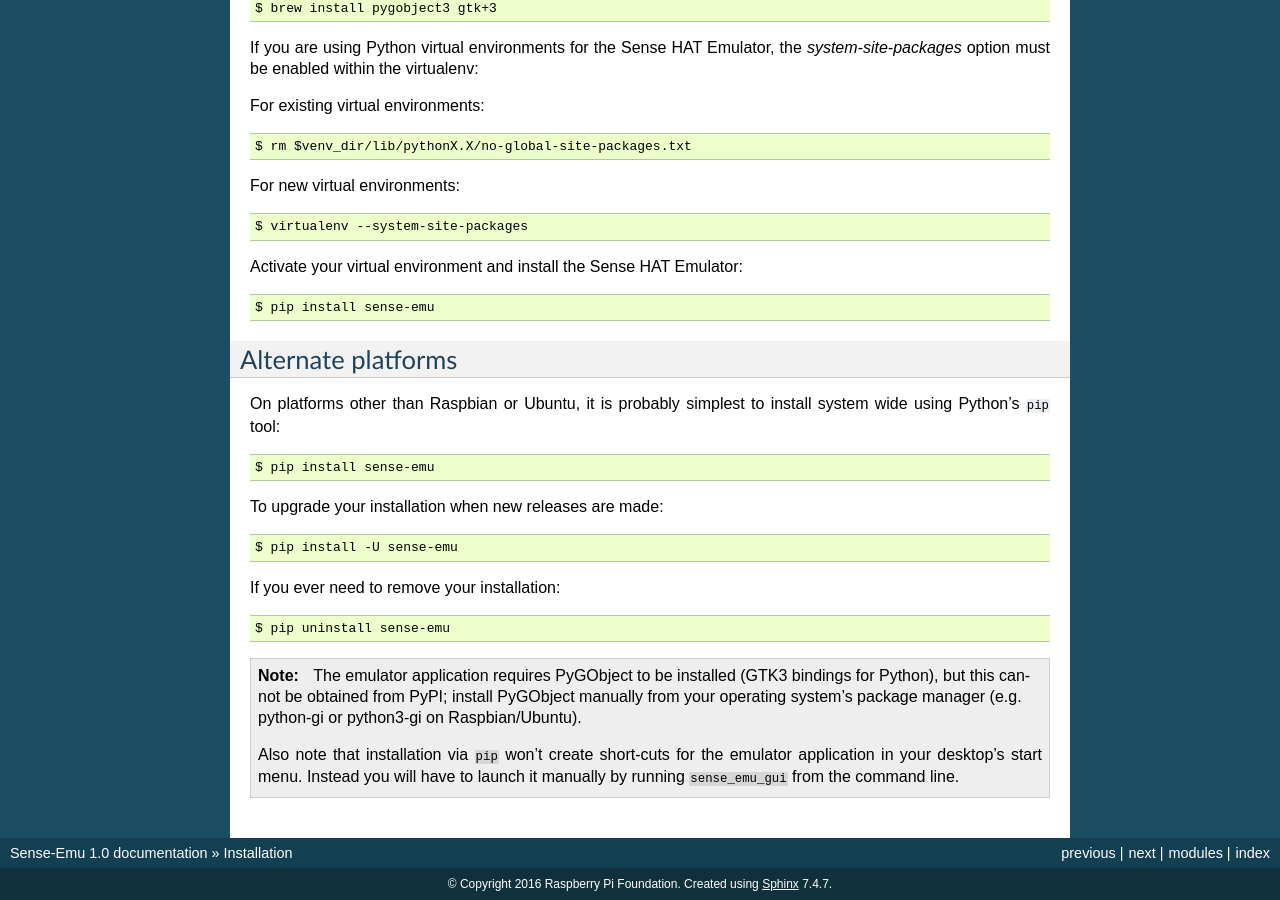
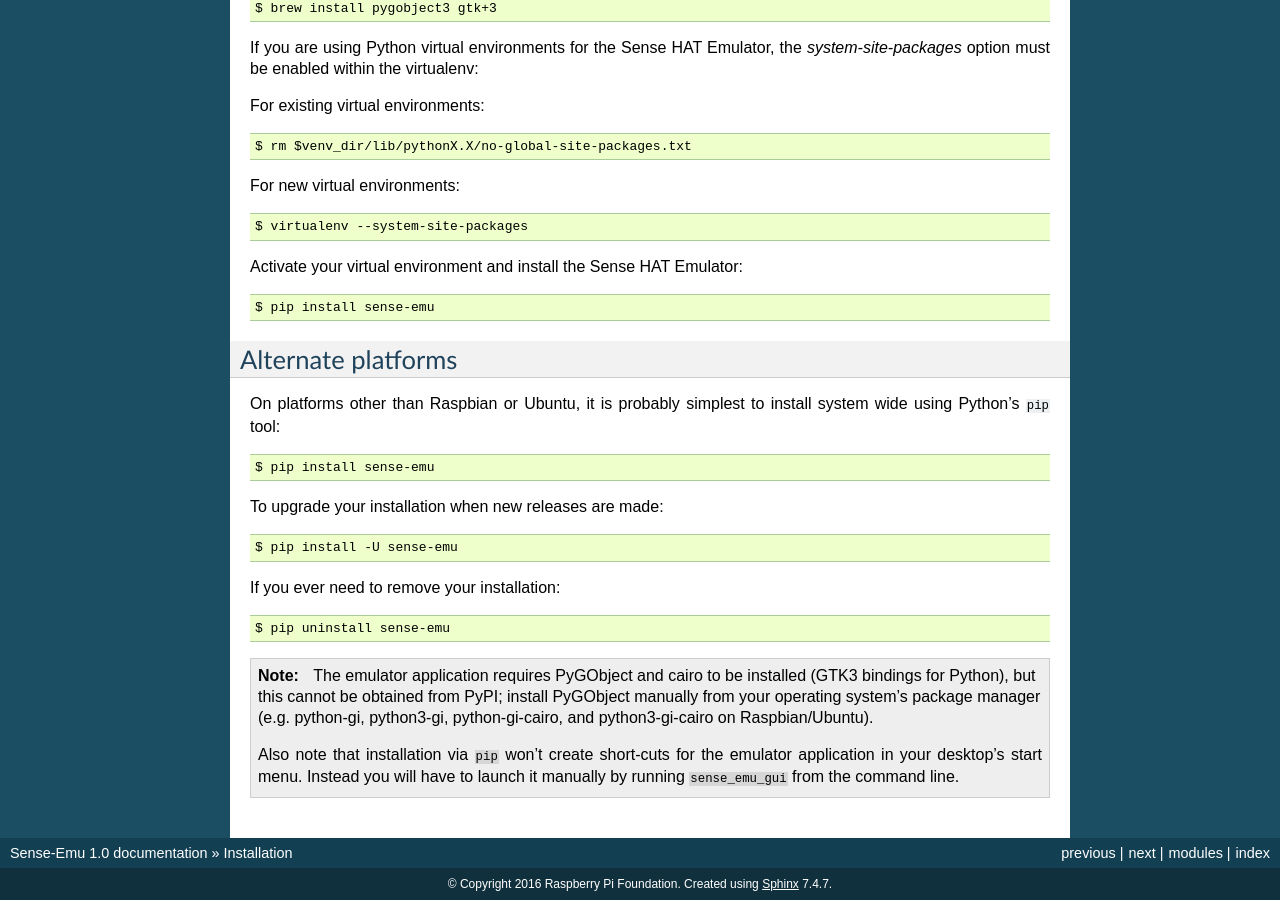
Before and after one commit to astro-pi/python-sense-emu, a Sphinx documentation site: the page built from docs/install.rst, in a window 1280 px wide and 900 px high, scrolled down 1117 px. Built offline with Sphinx 7.4.7, drawn with Linux system fonts in a browser that asks for light colours.

Commit message:
Update note about deps on alternate platforms

```diff
--- a/docs/install.rst
+++ b/docs/install.rst
@@ -110,10 +110,11 @@
 
 .. note::
 
-    The emulator application requires PyGObject to be installed (GTK3 bindings
-    for Python), but this cannot be obtained from PyPI; install PyGObject
-    manually from your operating system's package manager (e.g. python-gi or
-    python3-gi on Raspbian/Ubuntu).
+    The emulator application requires PyGObject and cairo to be installed (GTK3
+    bindings for Python), but this cannot be obtained from PyPI; install
+    PyGObject manually from your operating system's package manager (e.g.
+    python-gi, python3-gi, python-gi-cairo, and python3-gi-cairo on
+    Raspbian/Ubuntu).
 
     Also note that installation via ``pip`` won't create short-cuts for the
     emulator application in your desktop's start menu. Instead you will have to
```
